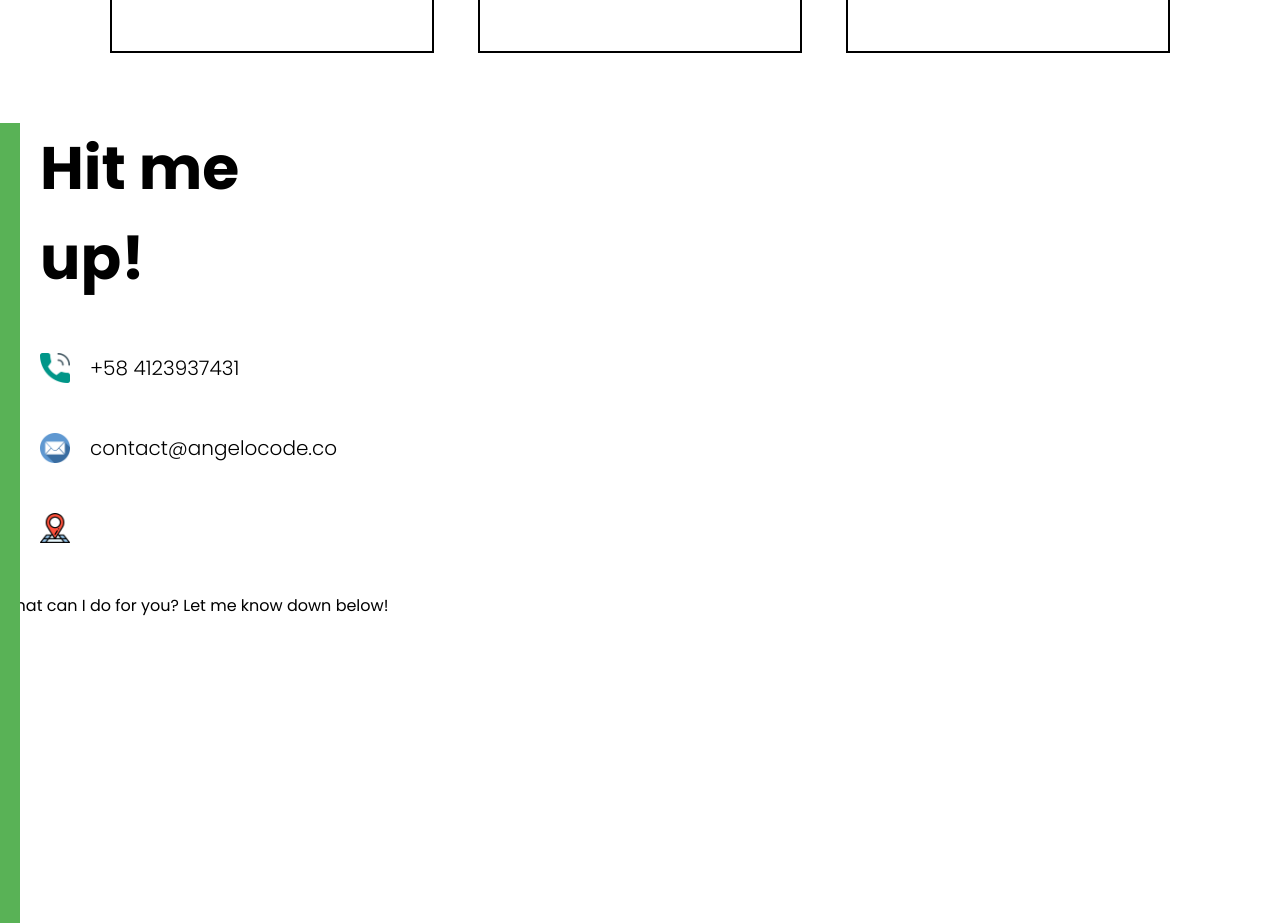
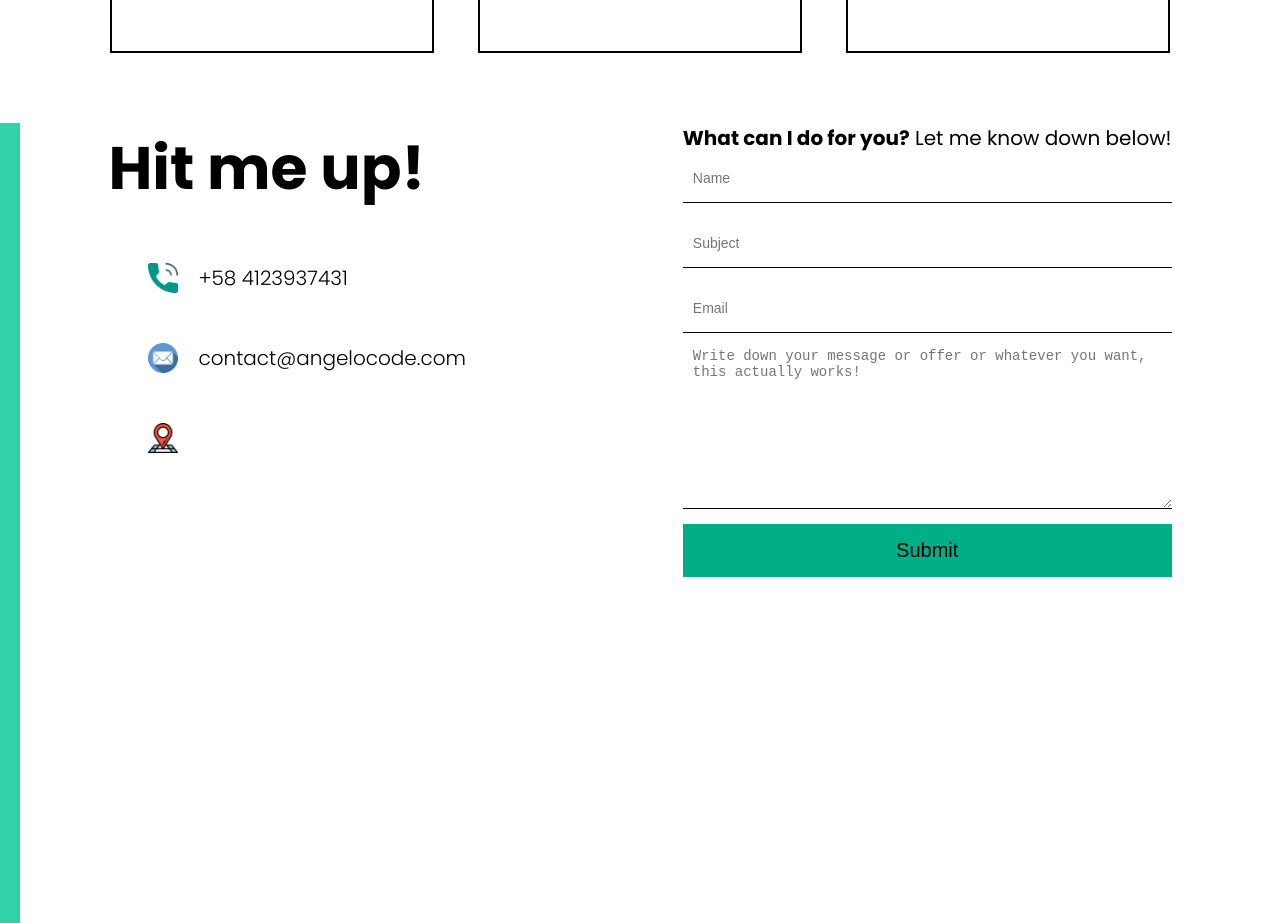
Before and after one commit to AngeloCod3/portfolio, a React (Vite) app: page / in a window 1280 px wide. Shown: the part 2100-3023 px from the top of the page. Built offline with nearby package versions, Linux system fonts and the light colour scheme.

Commit message:
Finished the contact form

```diff
--- a/package.json
+++ b/package.json
@@ -9,6 +9,8 @@
     "preview": "vite preview"
   },
   "dependencies": {
+    "@emailjs/browser": "^3.10.0",
+    "emailjs": "^4.0.1",
     "react": "^18.2.0",
     "react-dom": "^18.2.0",
     "react-icons": "^4.7.1"
--- a/src/components/contact/Contact.jsx
+++ b/src/components/contact/Contact.jsx
@@ -2,8 +2,30 @@ import './Contact.scss';
 import Phone from '../../assets/phone.png'
 import Email from '../../assets/email.png'
 import Address from '../../assets/address.png'
+import { useRef, useState } from 'react';
+import emailjs from '@emailjs/browser'
+
 
 const Contact = () => {
+
+  const formRef = useRef();
+  const [send,setSend] = useState(false);
+
+  const handleSubmit = (e) => {
+    e.preventDefault();
+
+    emailjs.sendForm('service_e9sfac9', 'template_3fuucj9', formRef.current, 'b7c_0pqoX-zqK7K6I')
+      .then((result) => {
+          console.log(result.text);
+          setSend(true);
+      }, (error) => {
+          console.log(error.text);
+      });
+
+  }
+
+
+
   return (
     <div className='contact-container'>
         <div className="contact-bg"></div>
@@ -19,7 +41,7 @@ const Contact = () => {
               </div>
               <div className="c-info-item">
               <img src={Email} alt="" className="c-icon" />
-                contact@angelocode.co
+                contact@angelocode.com
               </div>
               <div className="c-info-item">
               <img src={Address} alt="" className="c-icon" />
@@ -28,10 +50,15 @@ const Contact = () => {
           </div>
           <div className="contact-right">
             <p className="contact-descrip">
-              What can I do for you? Let me know down below!
+              <b>What can I do for you?</b> Let me know down below!
             </p>
-            <form>
-
+            <form ref={formRef} onSubmit={handleSubmit}>
+              <input id='contactName' type="text" placeholder='Name' name='user_name' required/>
+              <input type="text" placeholder='Subject' name='user_subject' required/>
+              <input type="text" placeholder='Email' name='user_email' required/>
+              <textarea name="message" cols="30" rows="10" placeholder='Write down your message or offer or whatever you want, this actually works!' required></textarea>
+              <button>Submit</button>
+              {send && <b>Thanks you, I'll texting you back!</b>}
             </form>
           </div>
         </div>
--- a/src/components/contact/Contact.scss
+++ b/src/components/contact/Contact.scss
@@ -1,20 +1,25 @@
 .contact-container {
 height: 100vh;
 position: relative;
-display: flex;
 
     .contact-bg {
         width: 20px;
         height: 100%;
-        background-color: #59b256;
+        background-color: #31d2a7;
         position: absolute;
     }
+
+    .contact-wrapper {
+        display: flex;
+        justify-content: space-around;
+    }
+
+    .contact-left {
 
         .contact-title {
             font-size: 60px;
             font-weight: bold;
-        width: 80%;
-        margin-left: 40px;
+
         }
 
         .c-info {
@@ -43,3 +48,46 @@ display: flex;
         }
 
     }
+
+    .contact-right {
+        display: flex;
+        justify-content: center;
+        flex-direction: column;
+        .contact-descrip {
+            font-size: 20px;
+        }
+
+        form {
+            display: flex;
+            flex-direction: column;
+            gap: 15px;
+            input {
+                width: 100%;
+                height: 50px;
+                border: none;
+                border-bottom: 1px solid black;
+                outline: none;
+                font-size: 14px;
+                padding-left: 10px;
+            }
+
+            textarea {
+                width: 100%;
+                border: none;
+                border-bottom: 1px solid black;
+                outline: none;
+                font-size: 14px;
+                padding-left: 10px;
+            }
+            button {
+                font-size: 20px;
+                border: none;
+                padding: 15px;
+                background-color: rgb(0, 175, 134);
+                font-weight: 500;
+                cursor: pointer;
+            }
+        }
+    }
+
+}
```
Also changed, not shown: 1 other file (tests, documents, lock files or other folders). Lines whose indentation alone changed are shown as unchanged.
